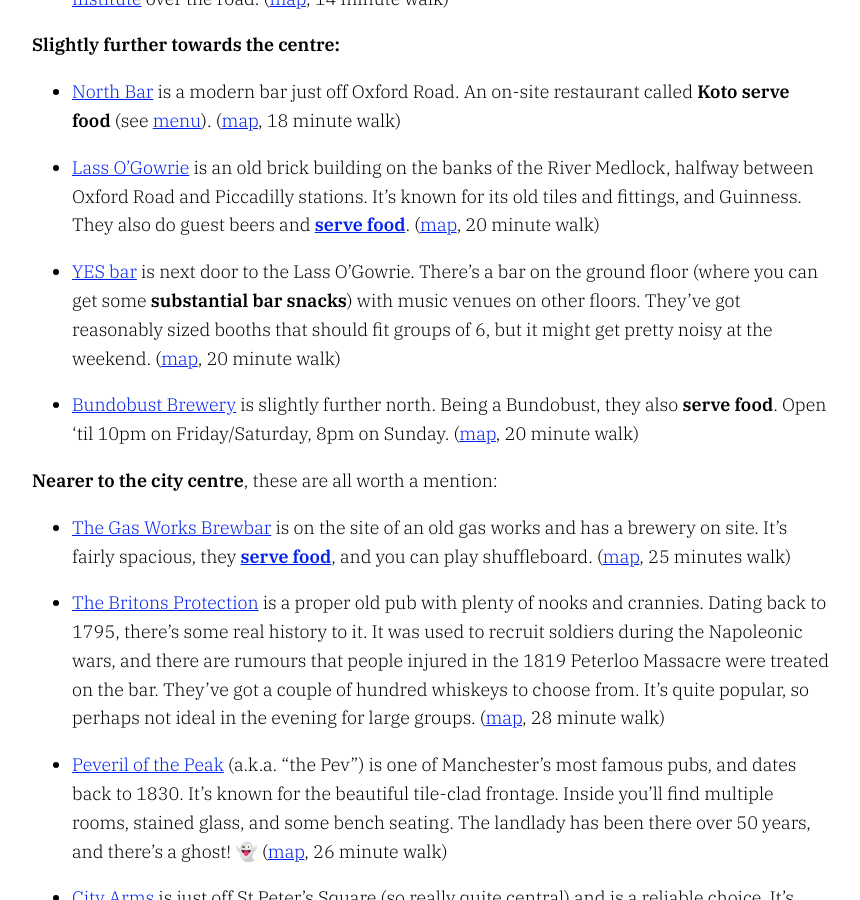
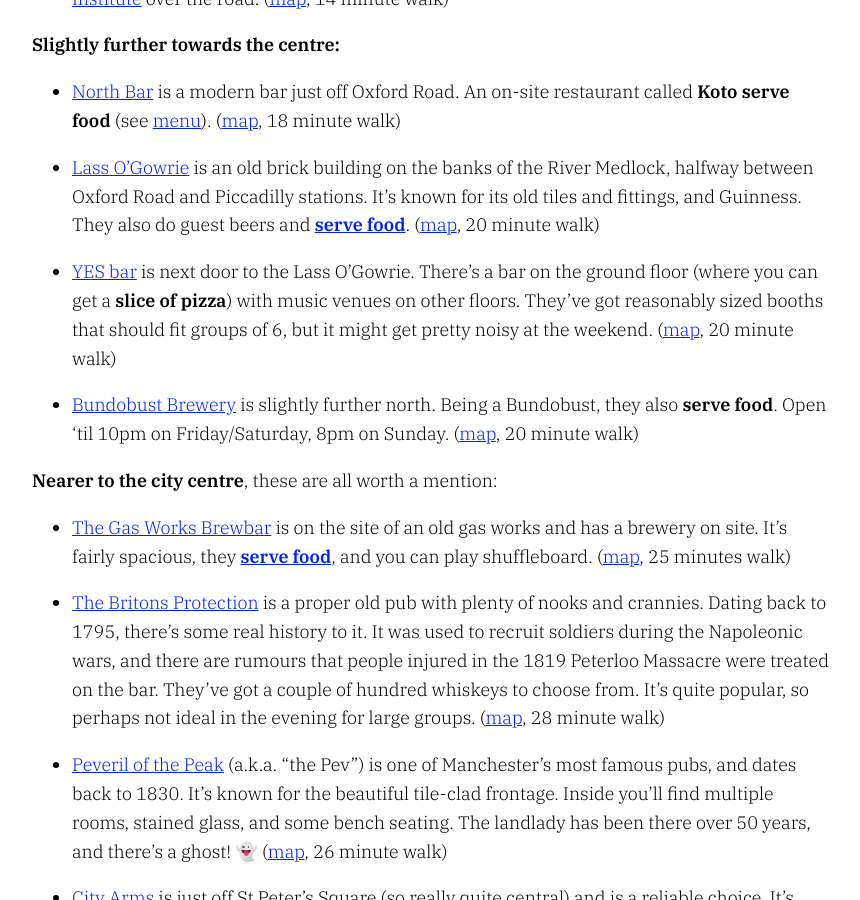
Before and after one commit to gma/2025.pyconuk.org, a Jekyll site: the page built from src/local-info.md, in a window 1280 px wide and 900 px high, scrolled down 4725 px. Shown: the whole window, without its empty margins (208-1068 px from the left). Built offline with Jekyll 4.4.1, drawn with Linux system fonts in a browser that asks for light colours.

Commit message:
Mention that food at YES is basically pizza

```diff
--- a/src/local-info.md
+++ b/src/local-info.md
@@ -212,7 +212,7 @@ Bear in mind that Manchester University's new intake of **students will be arriv
 
 - [Lass O'Gowrie] is an old brick building on the banks of the River Medlock, halfway between Oxford Road and Piccadilly stations. It's known for its old tiles and fittings, and Guinness. They also do guest beers and **[serve food][lass o-gowrie menu]**. ([map][lass o-gowrie map], 20 minute walk)
 
-- [YES bar] is next door to the Lass O'Gowrie. There's a bar on the ground floor (where you can get some **substantial bar snacks**) with music venues on other floors. They've got reasonably sized booths that should fit groups of 6, but it might get pretty noisy at the weekend. ([map][yes map], 20 minute walk)
+- [YES bar] is next door to the Lass O'Gowrie. There's a bar on the ground floor (where you can get a **slice of pizza**) with music venues on other floors. They've got reasonably sized booths that should fit groups of 6, but it might get pretty noisy at the weekend. ([map][yes map], 20 minute walk)
 
 - [Bundobust Brewery] is slightly further north. Being a Bundobust, they also **serve food**. Open 'til 10pm on Friday/Saturday, 8pm on Sunday. ([map][bundobust map], 20 minute walk)
 
```
